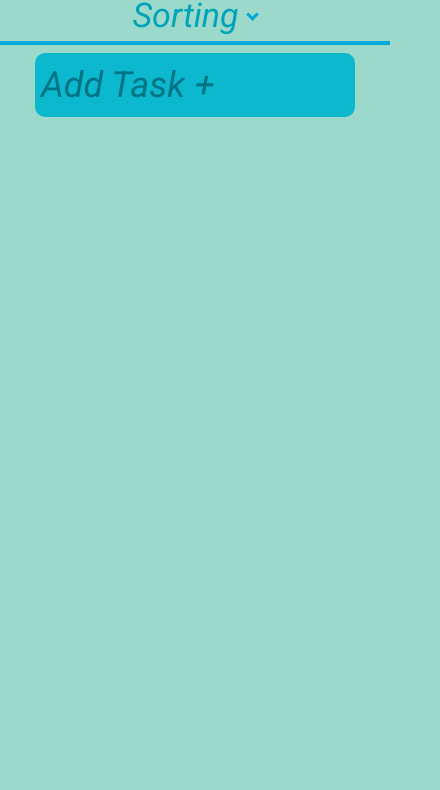
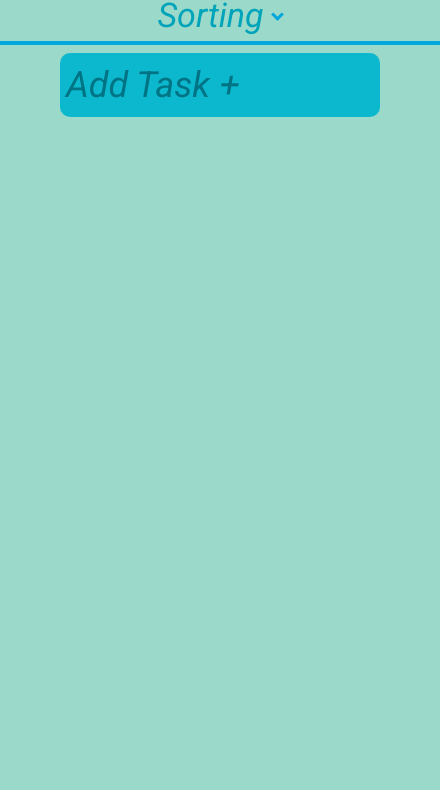
Before and after one commit to Angry-Hamster/Angry-Hamster.github.io, a plain HTML site: page ToDoList/index.html in a window 390 px wide. Shown: the part 54-844 px from the top of the page, 440 px wide, since content can reach past the window. Drawn offline with Linux system fonts and the light colour scheme.

Commit message:
Add files via upload

```diff
--- a/ToDoList/css/styel.css
+++ b/ToDoList/css/styel.css
@@ -173,8 +173,8 @@ i {
     }
 }
 
-@media only screen and (max-width: 240px){
+@media only screen and (max-width: 440px){
     body{
-        width: 240px;
+        width: 440px;
     }
 }
```
